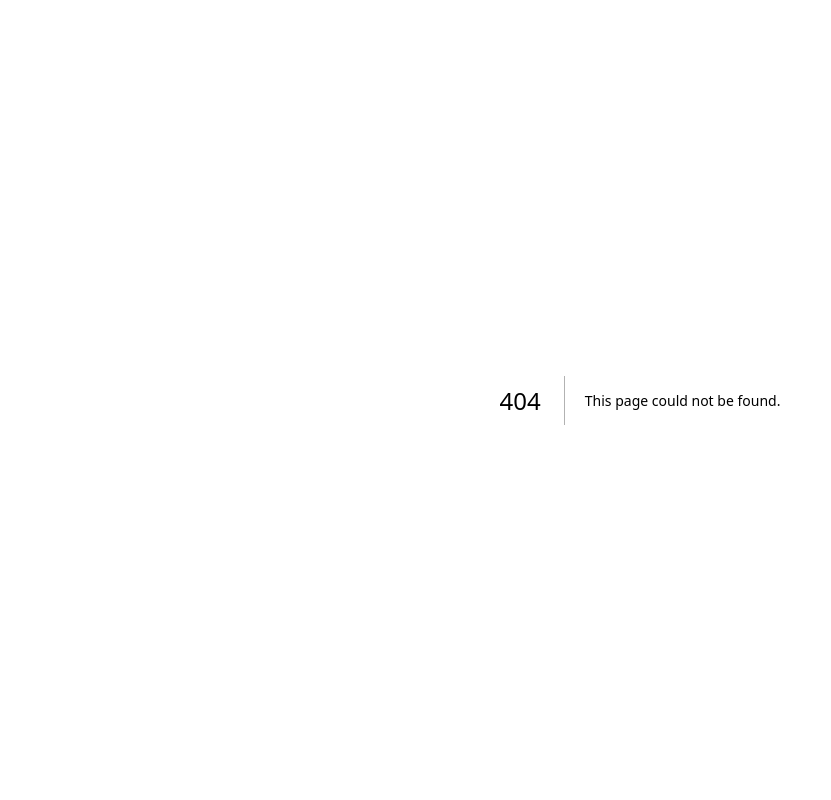
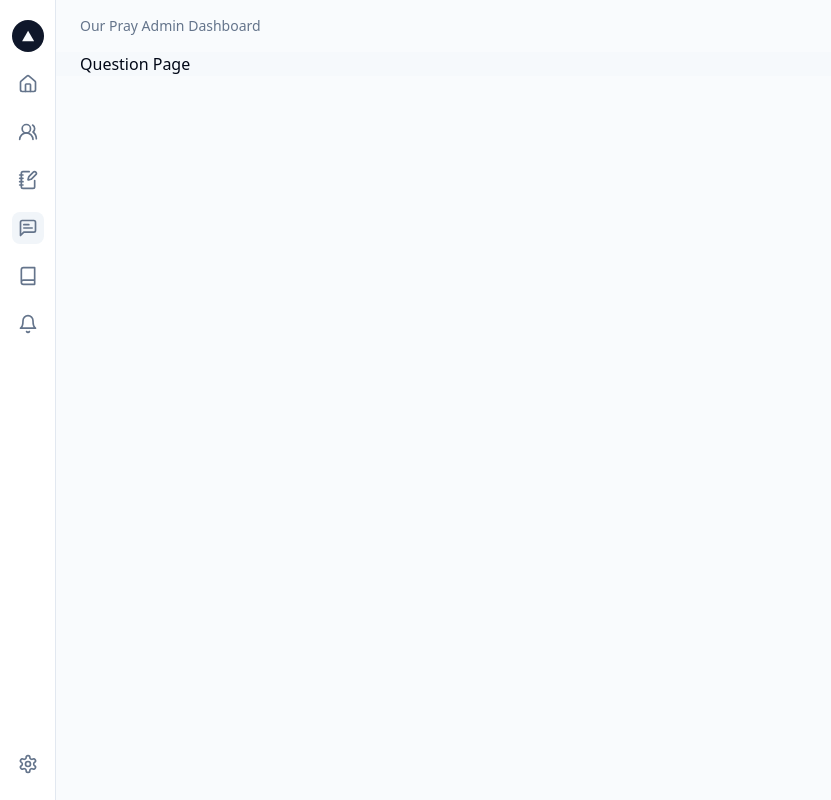
Before and after one commit to ehdrbdndns/our-pray-admin-dashboard, a Next.js app: page /question in a window 1280 px wide. Before the commit this address had no page. Shown: the whole page, without its empty margins (0-831 px from the left). Built offline with nearby package versions, Linux system fonts and the light colour scheme.

Commit message:
feat: add default file of question page

```diff
--- /dev/null
+++ b/app/(dashboard)/question/layout.tsx
@@ -0,0 +1,11 @@
+export default function QuestionLayout({
+  children
+}: {
+  children: React.ReactNode;
+}) {
+  return (
+    <section>
+      {children}
+    </section>
+  );
+};
--- /dev/null
+++ b/app/(dashboard)/question/page.tsx
@@ -0,0 +1,7 @@
+export default function QuestionPage() {
+  return (
+    <div>
+      Question Page
+    </div>
+  )
+}
```
